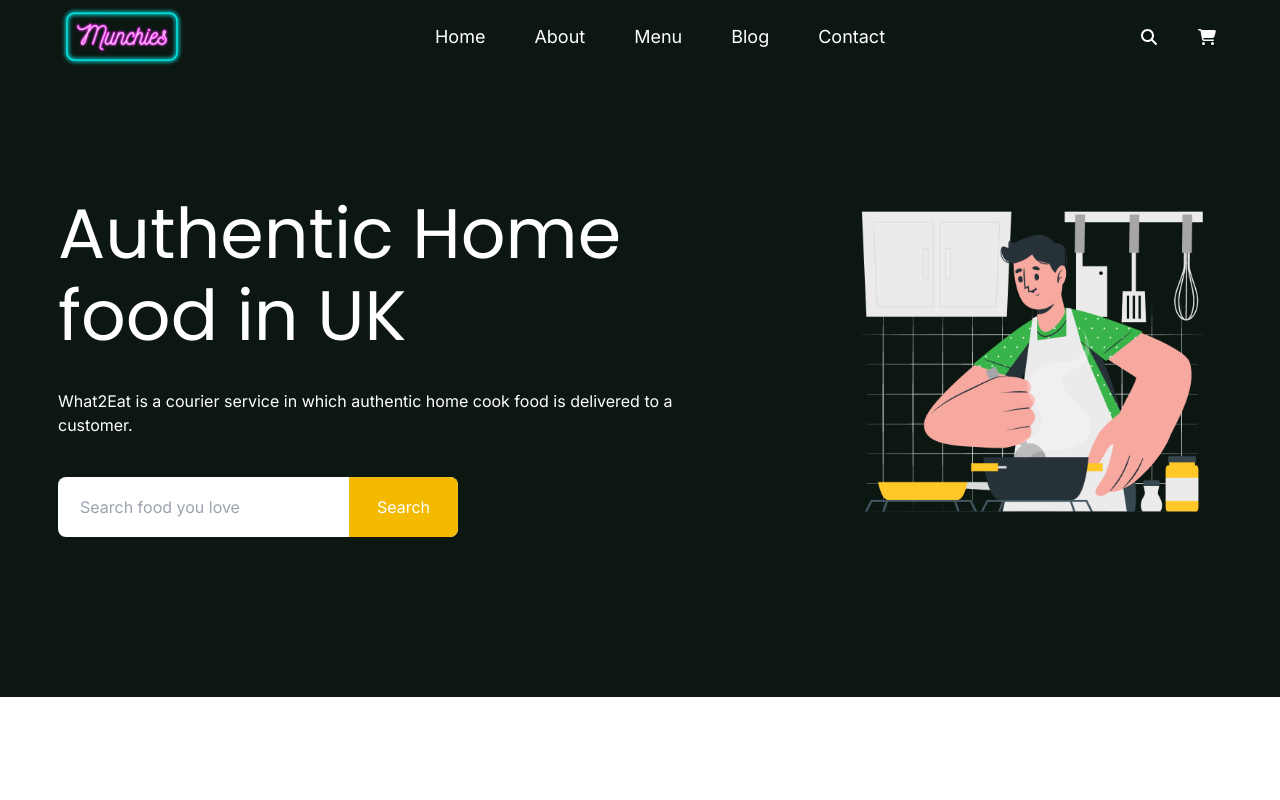
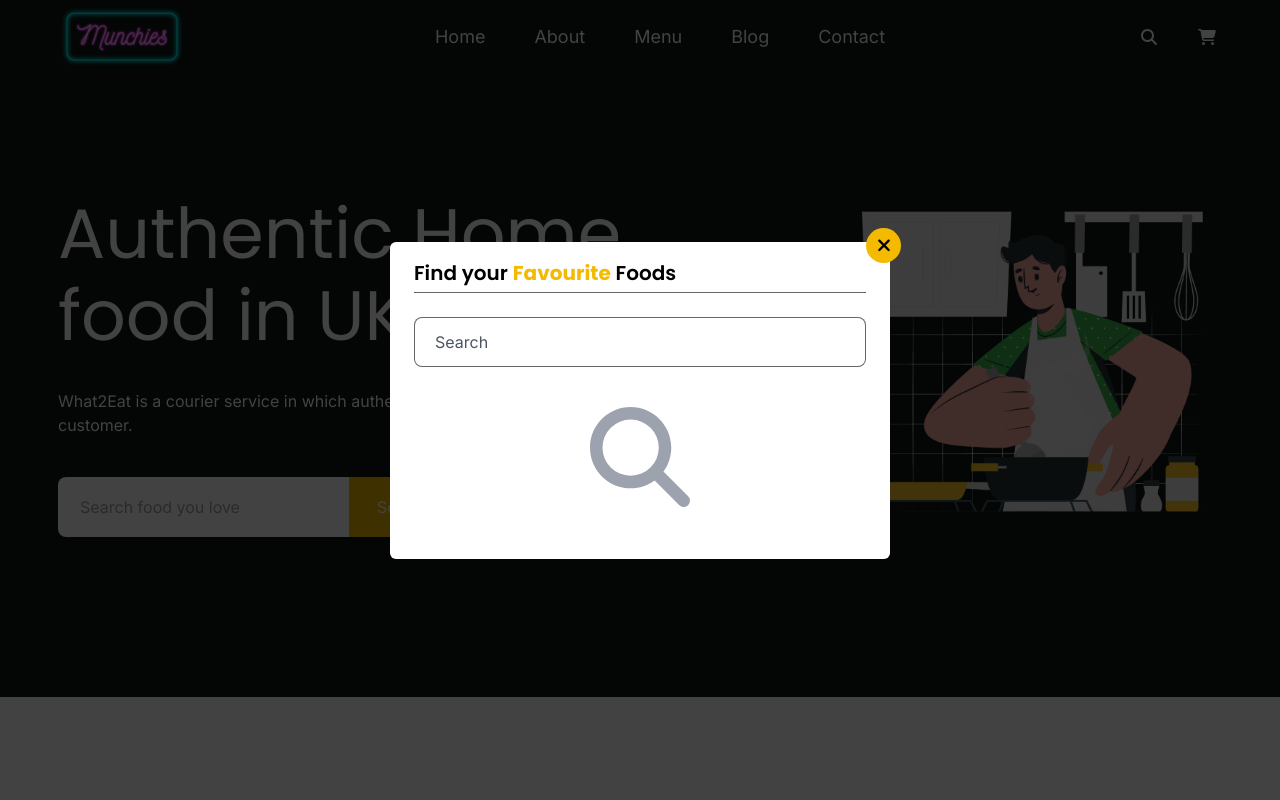
Before and after one commit to n29-dev/munchies, a Next.js app: page / in a window 1280 px wide. Both pictures are taken after a click on the button 1149 px from the left and 36 px from the top of the page. Shown: the top 800 px of the page. Built offline with nearby package versions, Linux system fonts and the light colour scheme.

Commit message:
add cart dropdown

```diff
--- /dev/null
+++ b/client/components/global/modal.tsx
@@ -0,0 +1,38 @@
+import React, { useEffect, useRef, FC } from "react";
+
+interface ModalProps {
+    children: React.ReactNode;
+    isModalOpen: boolean;
+    classes?: string;
+    onOutsideClick?: () => void;
+}
+
+const Modal: FC<ModalProps> = ({ children, classes, isModalOpen, onOutsideClick }) => {
+    const modalWrapperRef = useRef<HTMLDivElement | null>(null);
+
+    const checkOutSideClick = (event: MouseEvent) => {
+        if ((event.currentTarget as Node).isSameNode(event.target as Node)) {
+            onOutsideClick!();
+        }
+    };
+
+    useEffect(() => {
+        if (onOutsideClick) {
+            modalWrapperRef.current!.addEventListener("click", checkOutSideClick);
+        }
+    }, []);
+
+    return (
+        <div
+            className={`${
+                isModalOpen ? "" : "opacity-0 pointer-events-none invisible"
+            } fixed w-full h-[100vh] bg-[#000000bd] flex items-center
+            justify-center left-0 right-0 top-0 bottom-0 z-[999] transition-all duration-300`}
+            ref={modalWrapperRef}
+        >
+            <div className={`bg-white rounded-md p-6 ${classes || ""}`}>{children}</div>
+        </div>
+    );
+};
+
+export default Modal;
--- /dev/null
+++ b/client/components/layout/header/emptyCart.tsx
@@ -0,0 +1,14 @@
+import { FC } from "react";
+import Image from "next/image";
+import CartEmtyThumb from "@public/images/cart-empty.png";
+
+const EmptyCart: FC = () => {
+    return (
+        <div className="min-h-[150px] flex flex-col items-center justify-center">
+            <p className="font-bold text-yellow mb-3 text-[17px]">Your cart is empty</p>
+            <Image className="w-[120px] h-auto" src={CartEmtyThumb} alt="Cart Empty" />
+        </div>
+    );
+};
+
+export default EmptyCart;
--- a/client/components/layout/header/index.tsx
+++ b/client/components/layout/header/index.tsx
@@ -5,6 +5,10 @@ import Navbar from "./navbar";
 import { FontAwesomeIcon } from "@fortawesome/react-fontawesome";
 import { faSearch, faShoppingCart } from "@fortawesome/free-solid-svg-icons";
 import Link from "next/link";
+import Modal from "@components/global/modal";
+import SearchBar from "./searchBar";
+import useDropdownToggle from "@hooks/useDropdown";
+import EmptyCart from "./emptyCart";
 
 export interface NavLinksType {
     label: string;
@@ -20,6 +24,7 @@ export const navLinks: NavLinksType[] = [
 ];
 
 const Header: FC = () => {
+    // header sticky
     const headerRef = useRef<HTMLHeadingElement | null>(null);
 
     const headerStickyHandler: EventListener = () => {
@@ -36,7 +41,14 @@ const Header: FC = () => {
         }
     });
 
+    // search bar modal
+    const [isModalOpen, setIsModalOpen] = useState(false);
+
+    // card dropdown
+    const [isCartDropdownOpen, toggle, cartDropdownRef] = useDropdownToggle({ outClickClose: true });
+
     return (
+        <>
             <header className="bg-darkGreen py-1" ref={headerRef}>
                 <div>
                     <div className="container flex justify-between items-center ">
@@ -52,16 +64,41 @@ const Header: FC = () => {
                         </div>
                         {/* buttons */}
                         <div className="flex items-center gap-7">
-                        <button className="p-1" type="button">
+                            <button
+                                className="p-1"
+                                type="button"
+                                onClick={() => {
+                                    setIsModalOpen(true);
+                                }}
+                            >
                                 <FontAwesomeIcon className="w-[22px] text-white" icon={faSearch} />
                             </button>
-                        <button className="p-1" type="button">
+                            {/* cart */}
+                            <div className="relative">
+                                <button className="p-1" type="button" onClick={toggle.toggle}>
                                     <FontAwesomeIcon className="w-[22px] text-white" icon={faShoppingCart} />
                                 </button>
+                                <div
+                                    className={`dropdown min-w-[310px] border-[3px] border-yellow ${
+                                        isCartDropdownOpen && "active"
+                                    }`}
+                                    ref={cartDropdownRef}
+                                >
+                                    <EmptyCart />
+                                </div>
+                            </div>
                         </div>
                     </div>
                 </div>
             </header>
+            <Modal classes="min-w-[500px] py-3" isModalOpen={isModalOpen}>
+                <SearchBar
+                    closeModal={() => {
+                        setIsModalOpen(false);
+                    }}
+                />
+            </Modal>
+        </>
     );
 };
 
--- a/client/components/layout/header/navLink.tsx
+++ b/client/components/layout/header/navLink.tsx
@@ -12,7 +12,7 @@ const NavLink: FC<NavLinkProps> = ({ navLinkData, classes }) => {
     return (
         <li className={`text-lg leading-[20px] text-white p-[6px] group ${classes || ""}`} key={Math.random()}>
             <Link
-                className="relative before:content-[''] before:absolute before:left-0 before:block before:w-0 before:h-[2px] before:bg-[white] before:top-[100%] before:transition-[width] befor:duration-[300ms] before:ease-in-out  group-hover:before:w-full"
+                className="relative before:content-[''] before:absolute before:left-0 before:block before:w-0 before:h-[2px] before:bg-[white] before:top-[100%] before:transition-[width] before:duration-[300ms] group-hover:before:w-full"
                 href={link}
             >
                 {label}
--- /dev/null
+++ b/client/components/layout/header/searchBar.tsx
@@ -0,0 +1,38 @@
+import { FC } from "react";
+import { FontAwesomeIcon } from "@fortawesome/react-fontawesome";
+import { faSearch, faXmark } from "@fortawesome/free-solid-svg-icons";
+
+interface SearchBarProps {
+    closeModal: () => void;
+}
+
+const SearchBar: FC<SearchBarProps> = ({ closeModal }) => {
+    return (
+        <div className="relative">
+            <h2 className="text-[20px] font-semibold py-1 border-b border-[rgba(0,0,0,.6)] mb-6">
+                Find your <span className="font-bold text-yellow">Favourite</span> Foods
+            </h2>
+            <button
+                className="w-[35px] h-[35px] rounded-full bg-yellow inline-flex items-center justify-center absolute right-[-35px] top-[-26px]"
+                type="button"
+                onClick={closeModal}
+            >
+                <FontAwesomeIcon className="w-[14px] h-auto" icon={faXmark} />
+            </button>
+            <div>
+                <div>
+                    <input
+                        className="block w-full h-[50px] outline-none border border-[rgba(0,0,0,.6)] px-[20px] placeholder:text-gray-600 rounded-lg"
+                        type="text"
+                        placeholder="Search"
+                    />
+                </div>
+                <div className="min-h-[180px] flex items-center justify-center">
+                    <FontAwesomeIcon className="w-[100px] h-full text-gray-400 mx-auto" icon={faSearch} />
+                </div>
+            </div>
+        </div>
+    );
+};
+
+export default SearchBar;
--- /dev/null
+++ b/client/hooks/useDropdown.ts
@@ -0,0 +1,72 @@
+import { useEffect, useRef, useState } from "react";
+
+interface UseDropDownProps {
+    init?: boolean;
+    outClickClose?: boolean;
+}
+
+type UseDropdownToggleReturn = [
+    boolean,
+    { setValue: (newValue: boolean) => void; toggle: () => void },
+    React.RefObject<HTMLDivElement> | undefined
+];
+
+function useDropdownToggle(props: UseDropDownProps): UseDropdownToggleReturn {
+    const { init, outClickClose } = props;
+    const [value, setValue] = useState(init || false);
+    const dropdownRef = useRef<HTMLDivElement>(null);
+
+    const toggle = (event?: Event) => {
+        if (event) {
+            event.preventDefault();
+        }
+        setValue((v) => !v);
+    };
+
+    const findClick = (event: MouseEvent) => {
+        event.preventDefault();
+        const { current: currentElement } = dropdownRef;
+
+        if (
+            currentElement!.contains(event.target as Node) ||
+            currentElement!.isSameNode(event.target as Node) ||
+            currentElement!.previousElementSibling?.contains(event.target as Node) ||
+            currentElement!.previousElementSibling?.isSameNode(event.target as Node)
+        ) {
+            return;
+        }
+        toggle();
+    };
+
+    useEffect(() => {
+        if (outClickClose && value) {
+            window.addEventListener("click", findClick);
+        }
+        return () => {
+            window.removeEventListener("click", findClick);
+        };
+        // eslint-disable-next-line react-hooks/exhaustive-deps
+    }, [value]);
+
+    if (outClickClose) {
+        return [
+            value,
+            {
+                setValue,
+                toggle,
+            },
+            dropdownRef,
+        ];
+    }
+
+    return [
+        value,
+        {
+            setValue,
+            toggle,
+        },
+        undefined,
+    ];
+}
+
+export default useDropdownToggle;
--- a/styles/globals.css
+++ b/styles/globals.css
@@ -24,15 +24,26 @@
     .heading {
         @apply text-2xl mb-7;
     }
+
+    .dropdown {
+        @apply border divide-solid border-[#e9e9ef] rounded shadow-[0_0.25rem_0.75rem_rgba(18,38,63,.08)] absolute top-full right-0 min-w-[160px] invisible opacity-0 z-10 translate-y-2 transition-all duration-300 p-1 bg-white;
+    }
 }
 
 /* custom styles */
+
+.dropdown.active {
+    opacity: 1;
+    visibility: visible;
+    transform: translate(0, 0);
+}
+
 @keyframes sideIn {
     from {
-        transform: translateY(-20px);
+        transform: translateY(-100%);
     }
     to {
-        transform: translateY(0px);
+        transform: translateY(0);
     }
 }
 
@@ -47,6 +58,6 @@ header.header-sticky > div {
     left: 0;
     right: 0;
     top: 0;
-    animation: sideIn 300ms ease;
+    animation: sideIn 300ms linear;
     border-bottom: 1px solid rgba(255, 255, 255, 0.3);
 }
--- a/tsconfig.json
+++ b/tsconfig.json
@@ -18,7 +18,7 @@
         "paths": {
             "@public/*": ["public/*"],
             "@components/*": ["client/components/*"],
-
+            "@hooks/*": ["client/hooks/*"]
         }
     },
     "include": ["next-env.d.ts", "**/*.ts", "**/*.tsx"],
```
Also changed, not shown: client/components/layout/header/cartItem.tsx (added), public/images/cart-empty.png (added). Lines whose indentation alone changed are shown as unchanged.
